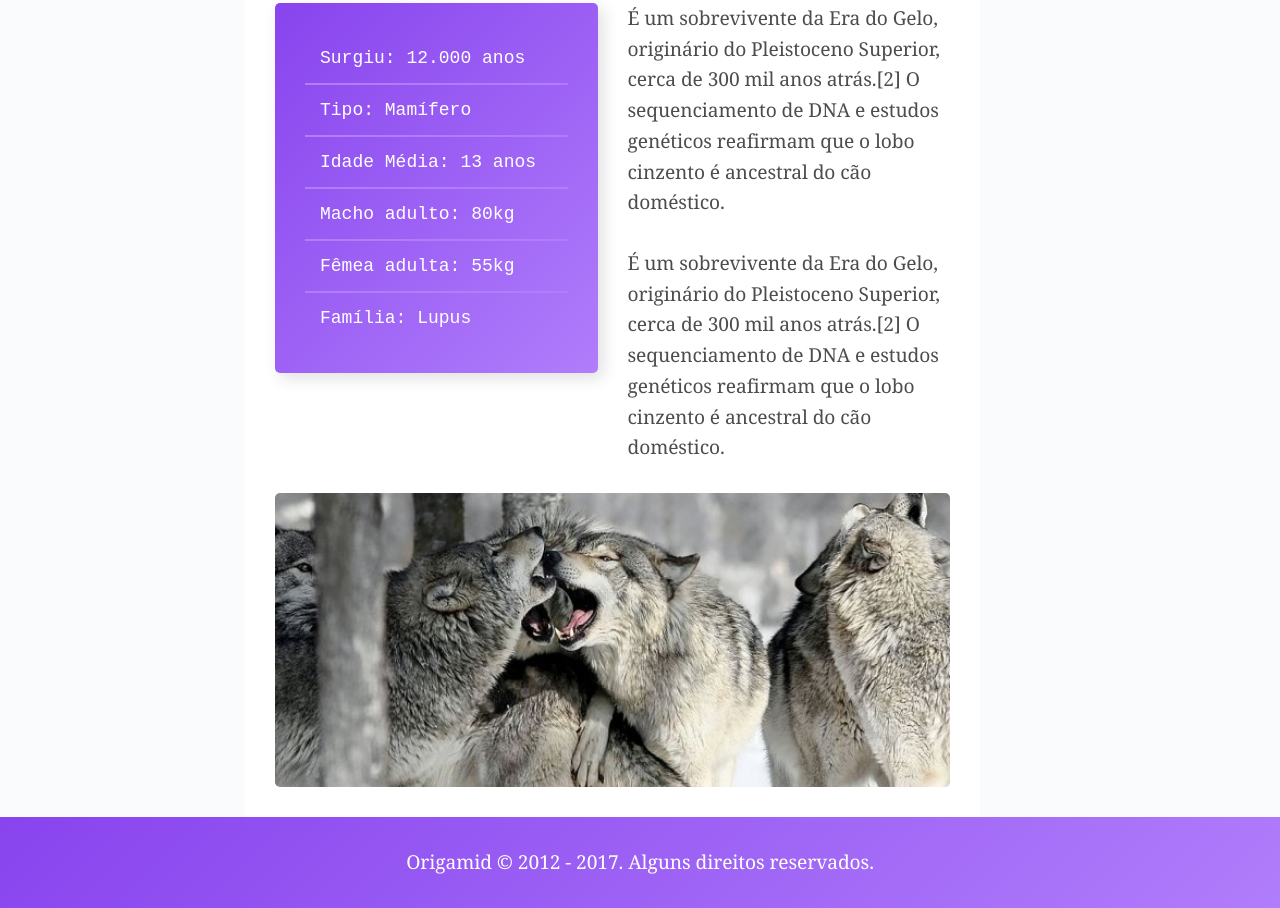
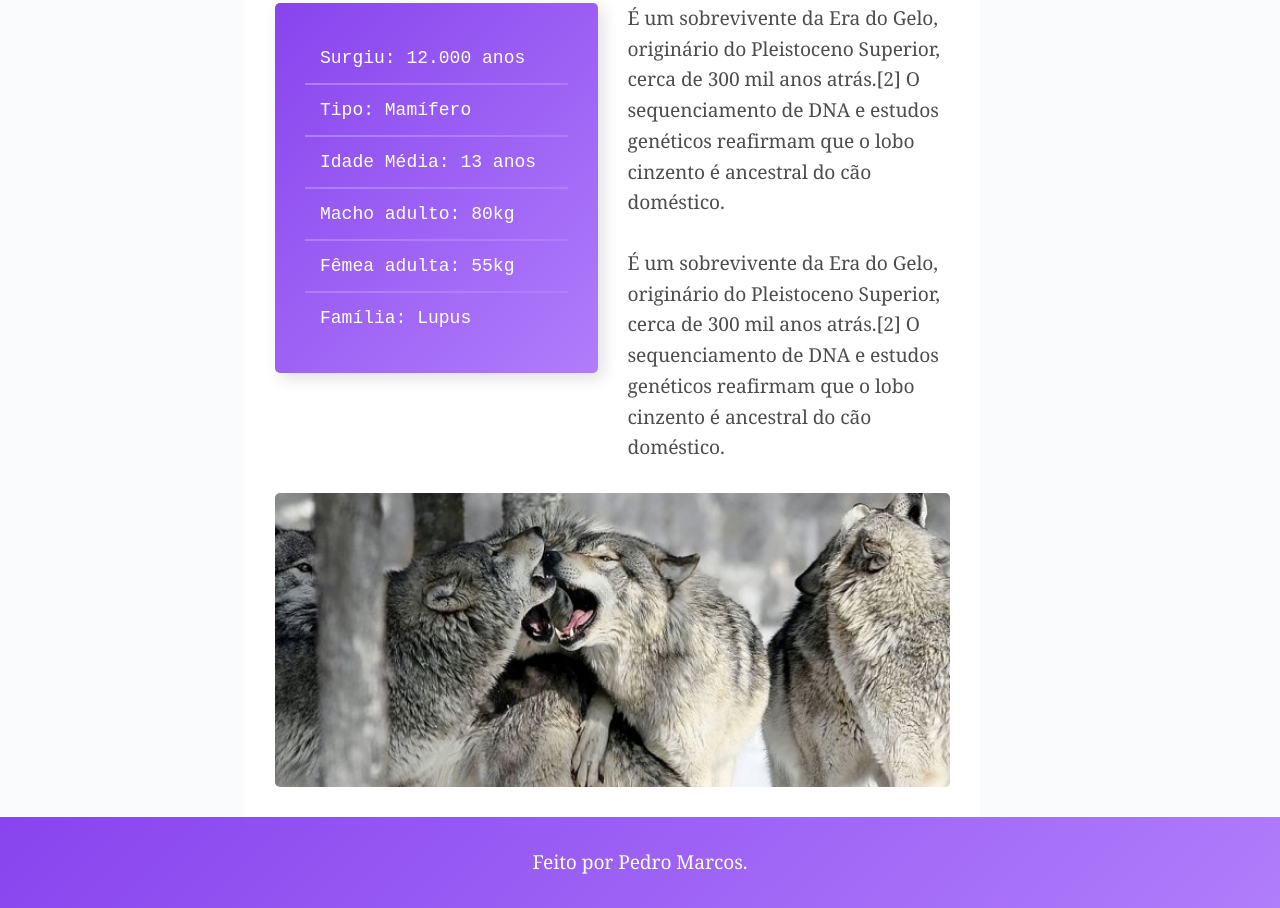
Before and after one commit to Stack-Peter/WildBeast-Project, a plain HTML site: page index.html in a window 1280 px wide. Shown: the part 1364-2272 px from the top of the page. Drawn offline with Linux system fonts and the light colour scheme.

Commit message:
Update index.html

```diff
--- a/index.html
+++ b/index.html
@@ -96,7 +96,7 @@
         </aside>
 
         <footer class="footer">
-            <p>Origamid © 2012 - 2017. Alguns direitos reservados.</p>
+            <p><a href="https://beacons.page/ferreira_pedro">Feito por Pedro Marcos.</a></p>
         </footer>
 
     </div>
```
